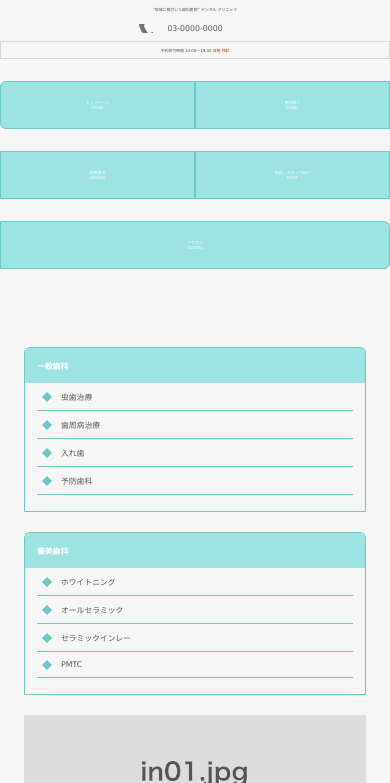
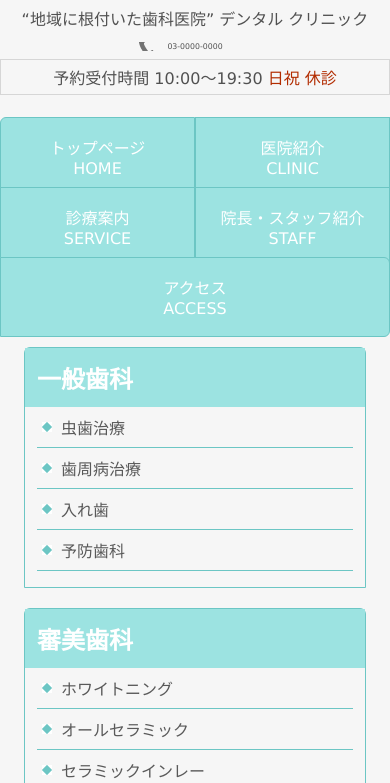
Before and after one commit to show1027/dentalclinic, a plain HTML site: page index.html in a window 390 px wide. Shown: the part 61-844 px from the top of the page. Drawn offline with Linux system fonts and the light colour scheme; files whose address does not match are found by name.

Commit message:
Add files via upload

```diff
--- a/css/responsive.scss
+++ b/css/responsive.scss
@@ -40,16 +40,7 @@
     }
 
     .sidemenu {
-        margin: 0;
-
-        &__title01 {
-            font-size: 2vw;
-        }
-        &__list01 {
-            a {
-                font-size: 2vw;
-            }
-        }
+        margin-right: 0;
     }
 
     main {
--- a/css/style.scss
+++ b/css/style.scss
@@ -34,7 +34,7 @@ body {
             right: 0;
         }
         &--description {
-            font-size: 1vw;
+            // font-size: 1vw;
             margin-bottom: 12px;
         }
     }
@@ -42,7 +42,7 @@ body {
         margin: 0;
     }
     .time {
-        font-size: 1vw;
+        // font-size: 1vw;
         border: 1px solid #D6D6D6;
         padding: 5px;
     }
@@ -83,7 +83,7 @@ body {
             border: solid 1px #6CC6C4;
             background: rgb(156,227,225);
             text-decoration: none;
-            font-size: 1vw;
+            // font-size: 1vw;
             color: #ffffff;
             padding: 17px 0px 18px;
 
@@ -141,7 +141,6 @@ body {
                 border-bottom: 1px dotted #D6D6D6;
             }
             .date {
-                font-size: 0.8vw;
                 font-weight: bold;
             }
             span {
@@ -154,7 +153,6 @@ body {
                 padding: 20px 0;
             }
             a {
-                font-size: 0.8vw;
                 text-decoration: none;
                 color: #595959;
             }
@@ -173,7 +171,6 @@ body {
     &__title01 {
         padding: 12px;
         margin: 0;
-        font-size: 1.2vw;
         background: rgb(156,227,225);
         color: #ffffff;
         text-align: left;
@@ -197,7 +194,6 @@ body {
             padding: 8px 0;
             color: #595959;
             text-decoration: none;
-            font-size: 1vw;
 
             &:hover {
                 color: #6CC6C4;
```
Also changed, not shown: css/responsive.css, css/style.css, 2 other files.
